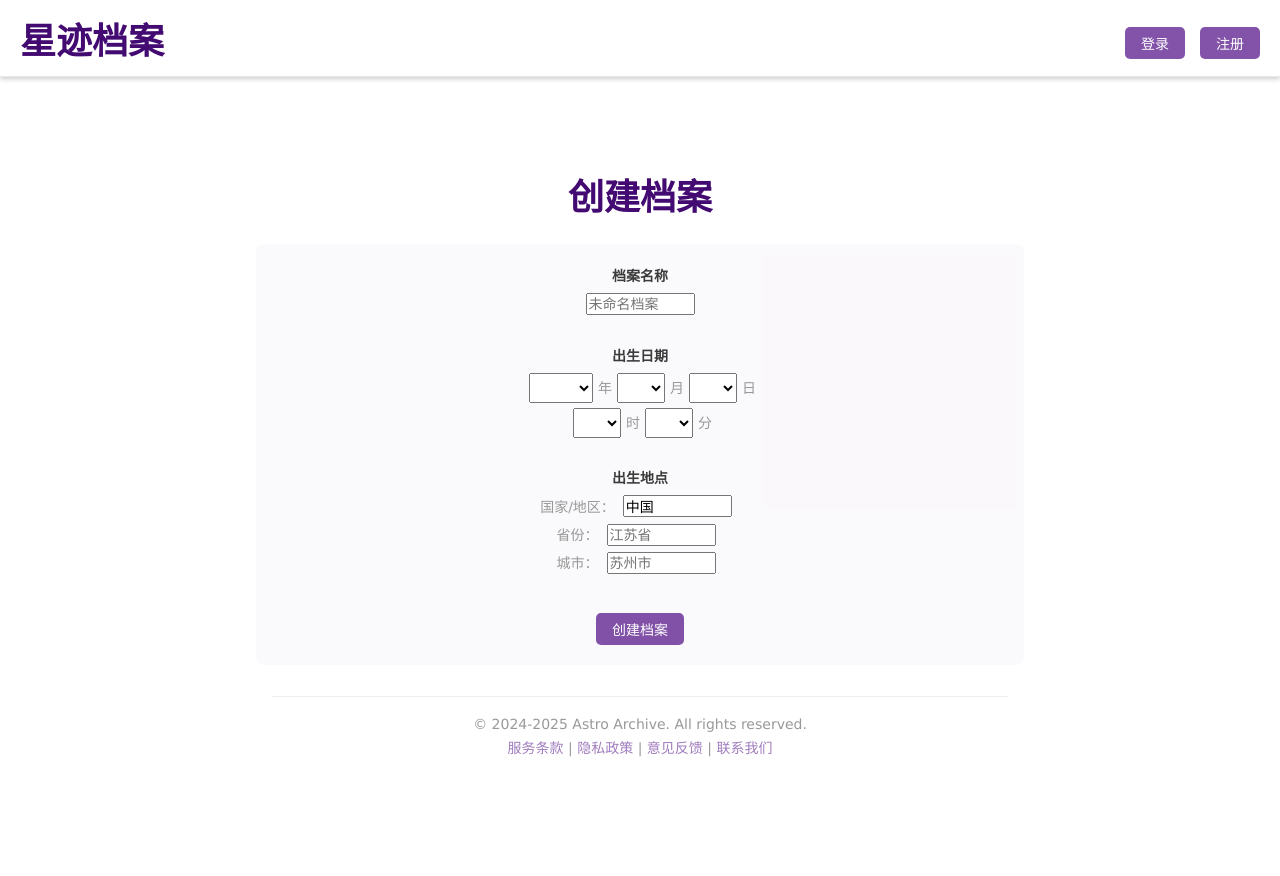
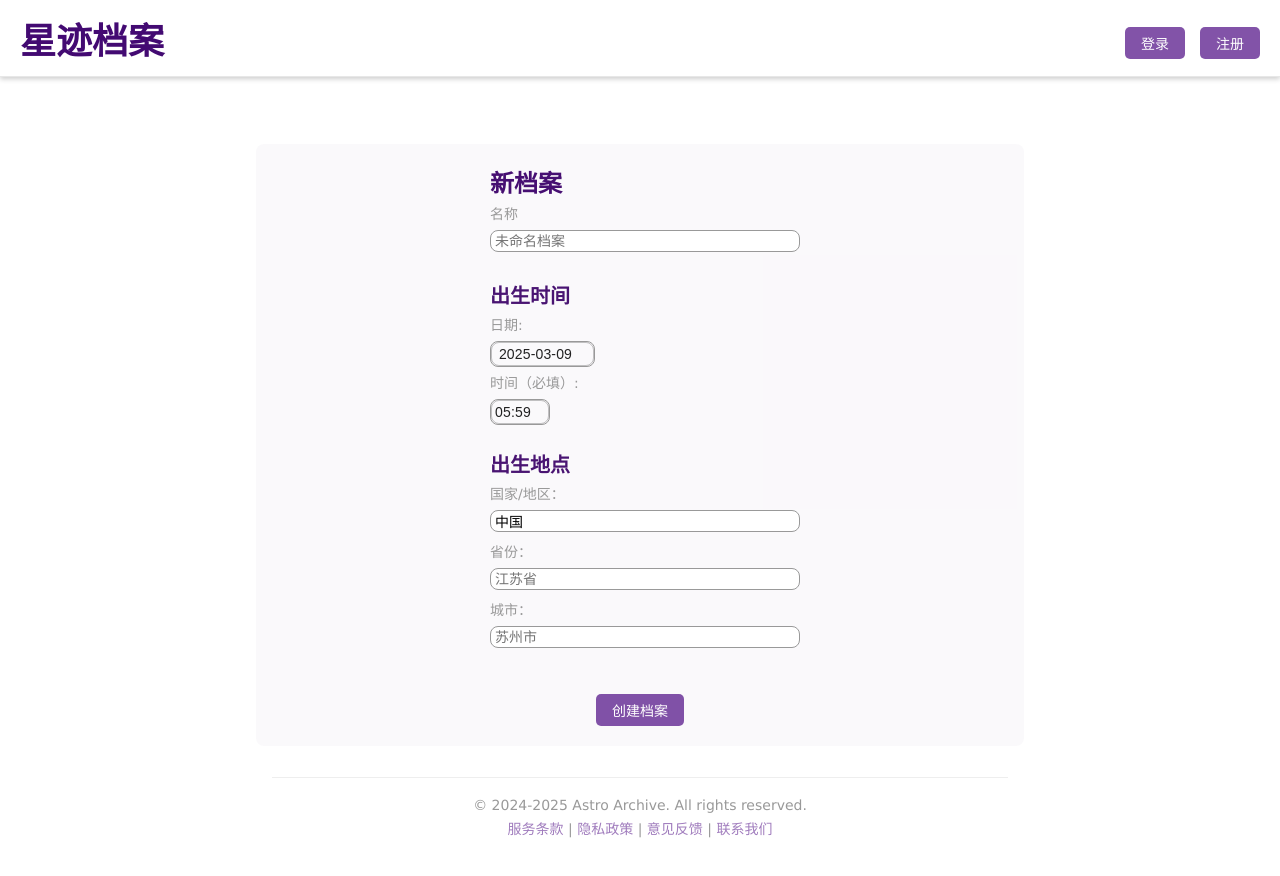
Before and after one commit to Cathy-Jin/astro-frontend, a React (Create React App) app: page /create-profile in a window 1280 px wide. Shown: the top 876 px of the page. Before the commit the page ends 848 px from the top, so only its background shows below. Built offline with nearby package versions, Linux system fonts and the light colour scheme; a web font is replaced by a local one.

Commit message:
UI update - /create-profile

```diff
--- a/package.json
+++ b/package.json
@@ -3,10 +3,15 @@
   "version": "0.1.0",
   "private": true,
   "dependencies": {
+    "@emotion/react": "^11.14.0",
+    "@emotion/styled": "^11.14.0",
+    "@mui/material": "^6.4.7",
+    "@mui/x-date-pickers": "^7.27.3",
     "@testing-library/jest-dom": "^5.17.0",
     "@testing-library/react": "^13.4.0",
     "@testing-library/user-event": "^13.5.0",
     "d3": "^7.9.0",
+    "dayjs": "^1.11.13",
     "react": "^18.3.1",
     "react-dom": "^18.3.1",
     "react-router-dom": "^7.0.2",
--- a/src/App.css
+++ b/src/App.css
@@ -143,17 +143,21 @@ label {
   margin: 10px;
 }
 
-.auth-form {
+.auth-form .profile-form {
   gap: 10px;
 }
 
-.auth-row {
+.auth-row, .profile-row {
   text-align: left;
 }
 
-.auth-input {
+.profile-row {
+  width: min(80vw, 300px);
+}
+
+
+.auth-input, .profile-input {
   border-radius: 8px;
-  border-width: 0.5;
   width: min(75vw, 300px);
   margin-left: 0;
   margin-right: 0;
@@ -162,7 +166,7 @@ label {
   padding: 2px 4px;
   box-shadow: none;
   outline: none;
-  border: 1px solid #999;
+  border: 0.5px solid #999;
 }
 
 /* ========== BUTTONS ========== */
--- a/src/components/profile/CreateProfile.js
+++ b/src/components/profile/CreateProfile.js
@@ -2,6 +2,10 @@ import React, { useState } from "react";
 import { useNavigate } from "react-router-dom";
 import NavBar from "../NavBar";
 import Footer from "../Footer";
+import { LocalizationProvider } from "@mui/x-date-pickers/LocalizationProvider";
+import { AdapterDayjs } from "@mui/x-date-pickers/AdapterDayjs";
+import { DateField, TimeField } from "@mui/x-date-pickers";
+import dayjs from "dayjs";
 
 const CreateProfile = () => {
   const [formData, setFormData] = useState({
@@ -16,12 +20,37 @@ const CreateProfile = () => {
     country: "中国",
     user_id: localStorage.getItem("user_id"),
   });
+  const [date, setDate] = useState(dayjs());
+  const [time, setTime] = useState(dayjs());
   const [error, setError] = useState("");
   const [isDisabled, setIsDisabled] = useState(false);
   const navigate = useNavigate();
 
   const handleChange = (e) => {
     setFormData({ ...formData, [e.target.name]: e.target.value });
+  };
+
+  const handleDateChange = (date) => {
+    if (date) {
+      setDate(date);
+      setFormData((prevData) => ({
+        ...prevData,
+        year: date.year(),
+        month: date.month() + 1, // Month is 0-indexed in dayjs
+        day: date.date(),
+      }));
+    }
+  };
+
+  const handleTimeChange = (time) => {
+    if (time) {
+      setTime(time);
+      setFormData((prevData) => ({
+        ...prevData,
+        hour: time.hour(),
+        minute: time.minute(),
+      }));
+    }
   };
 
   const handleSubmit = async (e) => {
@@ -70,116 +99,94 @@ const CreateProfile = () => {
     setIsDisabled(false);
   };
 
-  // Generate lists for each dropdown
-  const currentYear = new Date().getFullYear(); // Get the current year dynamically
-  const years = Array.from(
-    { length: currentYear - 1920 + 1 },
-    (_, i) => currentYear - i
-  );
-  const months = Array.from({ length: 12 }, (_, i) => i + 1);
-  const days = Array.from({ length: 31 }, (_, i) => i + 1);
-  const hours = Array.from({ length: 24 }, (_, i) => i);
-  const minutes = Array.from({ length: 60 }, (_, i) => i);
-
-  // TODO：improve UI
   return (
     <div className="create-profile">
       <NavBar />
       <div className="main-content">
-        <h1>创建档案</h1>
-        {error}
+
         <div className="info_collector">
-          <form onSubmit={handleSubmit} disabled={isDisabled}>
-            <div className="profile-name-row">
-              <p>
-                <b>档案名称</b>
-                <br />
+          <form
+            className="profile-form"
+            onSubmit={handleSubmit}
+            disabled={isDisabled}
+          >
+            <div className="profile-row">
+              <h2>新档案</h2>
+              <p>名称 <br />
               <input
+                className="profile-input"
                 type="text"
                 name="name"
-                  size="10"
                 placeholder="未命名档案"
                 value={formData.name}
                 onChange={handleChange}
+              /></p>
+            </div>
+            <div className="profile-row">
+              <h3>出生时间</h3>
+              <p>
+                日期:
+                <br />
+                <LocalizationProvider dateAdapter={AdapterDayjs}>
+                  <DateField
+                    defaultValue={dayjs("1970-03-31")}
+                    format="YYYY-MM-DD"
+                    value={date}
+                    onChange={handleDateChange}
+                    sx={{
+                      width: "105px",
+                      margin: "4px 0",
+                      "& .MuiOutlinedInput-root": {
+                        borderRadius: "8px",
+                        border: "0.5px solid #999",
+                        boxShadow: "none",
+                        outline: "none",
+                      },
+                      "& .MuiInputBase-input": {
+                        fontSize: "14px",
+                        fontFamily: "Microsoft YaHei, sans-serif",
+                        textAlign: "center",
+                        padding: "2px 4px",
+                      },
+                    }}
                   />
+                </LocalizationProvider>
+                <br />
+                时间（必填）:
+                <br />
+                <LocalizationProvider dateAdapter={AdapterDayjs}>
+                  <TimeField
+                    defaultValue={dayjs("1970-03-31T23:59")}
+                    format="HH:mm"
+                    value={time}
+                    onChange={handleTimeChange}
+                    sx={{
+                      width: "60px",
+                      margin: "4px 0",
+                      "& .MuiOutlinedInput-root": {
+                        borderRadius: "8px",
+                        border: "0.5px solid #999",
+                        boxShadow: "none",
+                        outline: "none",
+                      },
+                      "& .MuiInputBase-input": {
+                        fontSize: "14px",
+                        fontFamily: "Microsoft YaHei, sans-serif",
+                        textAlign: "center",
+                        padding: "2px 4px",
+                      },
+                    }}
+                  />
+                </LocalizationProvider>
               </p>
-            </div>
-            <div className="birth-time-row">
-              <p>
-                <b>出生日期</b>
-                <br />
-                <select
-                  name="year"
-                  value={formData.year}
-                  onChange={handleChange}
-                >
-                  <option value=""></option>
-                  {years.map((year) => (
-                    <option key={year} value={year}>
-                      {year}
-                    </option>
-                  ))}
-                </select>
-                年
-                <select
-                  name="month"
-                  value={formData.month}
-                  onChange={handleChange}
-                >
-                  <option value=""></option>
-                  {months.map((month) => (
-                    <option key={month} value={month}>
-                      {month}
-                    </option>
-                  ))}
-                </select>
-                月
-                <select name="day" value={formData.day} onChange={handleChange}>
-                  <option value=""></option>
-                  {days.map((day) => (
-                    <option key={day} value={day}>
-                      {day}
-                    </option>
-                  ))}
-                </select>
-                日
-                <br />
-                <select
-                  name="hour"
-                  value={formData.hour}
-                  onChange={handleChange}
-                >
-                  <option value=""></option>
-                  {hours.map((hour) => (
-                    <option key={hour} value={hour}>
-                      {hour}
-                    </option>
-                  ))}
-                </select>
-                时
-                <select
-                  name="minute"
-                  value={formData.minute}
-                  onChange={handleChange}
-                >
-                  <option value=""></option>
-                  {minutes.map((minute) => (
-                    <option key={minute} value={minute}>
-                      {minute}
-                    </option>
-                  ))}
-                </select>
-                分
               {/* <br />
               <input type="checkbox" checked={formData.isDst} onChange={handleDSTChange} />是否是夏令时 */}
-              </p>
             </div>
-            <div className="birth-location-row">
+            <div className="profile-row">
+              <h3>出生地点</h3>
               <p>
-                <b>出生地点</b>
-                <br />
                 国家/地区：
-                <input
+                <input className="profile-input"
                   type="text"
                   name="country"
                   size="10"
@@ -189,7 +196,7 @@ const CreateProfile = () => {
                 />
                 <br />
                 省份：
-                <input
+                <input className="profile-input"
                   type="text"
                   name="state"
                   size="10"
@@ -199,19 +206,19 @@ const CreateProfile = () => {
                 />
                 <br />
                 城市：
-                <input
+                <input className="profile-input"
                   type="text"
                   name="city"
                   size="10"
                   placeholder="苏州市"
                   value={formData.city}
                   onChange={handleChange}
-                />
-              </p>
+                /></p>
             </div>
             <button type="submit" disabled={isDisabled}>
               {isDisabled ? "正在创建……" : "创建档案"}
             </button>
+            {error}
           </form>
         </div>
       </div>
--- a/src/components/profile/ProfileOverview.js
+++ b/src/components/profile/ProfileOverview.js
@@ -175,8 +175,8 @@ const ProfileOverview = () => {
             </div>
           ))}
           <div className="user-profile-item-dash">
-            <h2>
-              <Link to="/create-profile">+ 创建档案</Link>
+            <h2 >
+              <Link to="/create-profile" className="no-underline">+ 创建档案</Link>
             </h2>
           </div>
         </div>
```
Also changed, not shown: 1 other file (tests, documents, lock files or other folders). Lines whose indentation alone changed are shown as unchanged.
